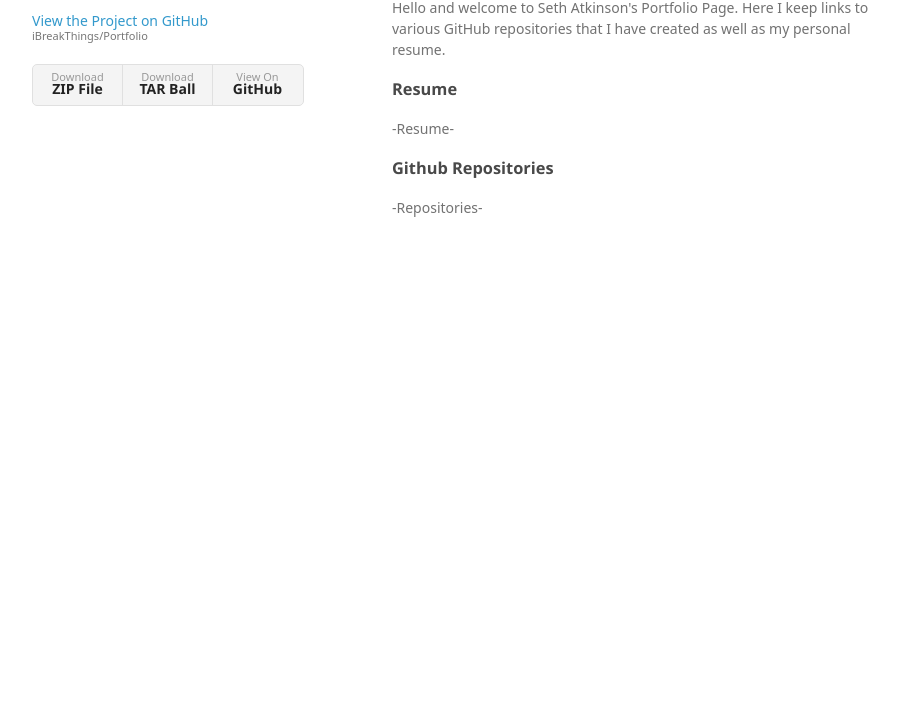
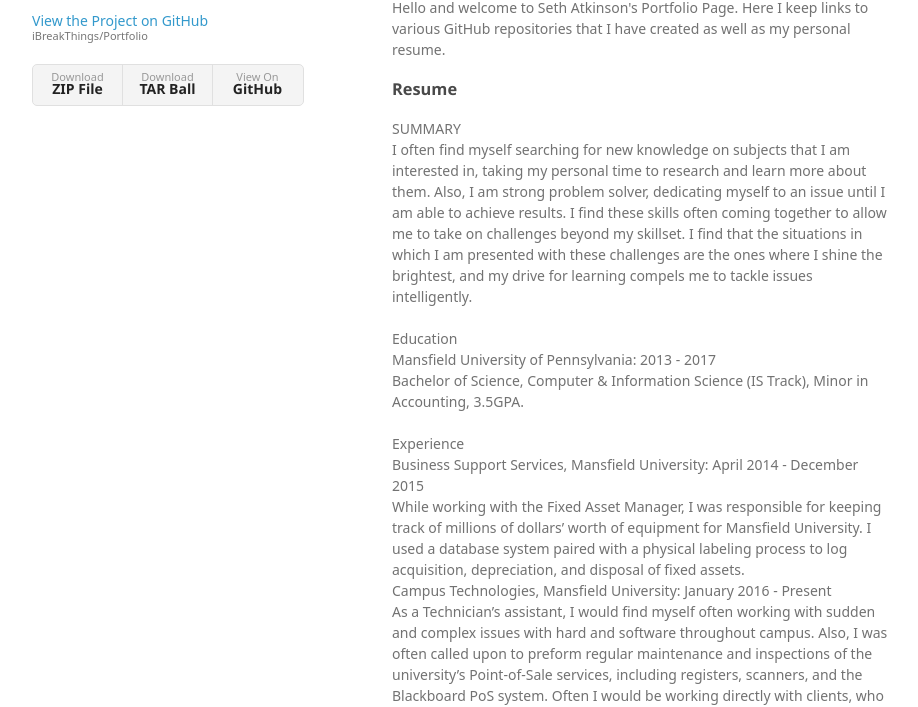
Before and after one commit to iBreakThings/Portfolio, a plain HTML site: page index.html in a window 1280 px wide. Shown: the part 99-806 px from the top of the page, without its empty margins (178-1096 px from the left). Drawn offline with Linux system fonts and the light colour scheme; a web font is replaced by a local one.

Commit message:
Update index.html

```diff
--- a/index.html
+++ b/index.html
@@ -36,12 +36,20 @@
 <h3>
 <a id="designer-templates" class="anchor" href="#designer-templates" aria-hidden="true"><span aria-hidden="true" class="octicon octicon-link"></span></a>Resume</h3>
 
-<p>-Resume-</p>
+<p>SUMMARY<br>I often find myself searching for new knowledge on subjects that I am interested in, taking my personal time to research and learn more about them. Also, I am strong problem solver, dedicating myself to an issue until I am able to achieve results. I find these skills often coming together to allow me to take on challenges beyond my skillset. I find that the situations in which I am presented with these challenges are the ones where I shine the brightest, and my drive for learning compels me to tackle issues intelligently.
+  <br><br>Education<br>Mansfield University of Pennsylvania: 2013 - 2017<br>Bachelor of Science, Computer & Information Science (IS Track), Minor in Accounting, 3.5GPA.
+  <br><br>Experience<br>Business Support Services, Mansfield University: April 2014 - December 2015<br>
+  While working with the Fixed Asset Manager, I was responsible for keeping track of millions of dollars’ worth of equipment for Mansfield University. I used a database system paired with a physical labeling process to log acquisition, depreciation, and disposal of fixed assets.
+  <br>Campus Technologies, Mansfield University: January 2016 - Present<br>
+  As a Technician’s assistant, I would find myself often working with sudden and complex issues with hard and software throughout campus. Also, I was often called upon to preform regular maintenance and inspections of the university’s Point-of-Sale services, including registers, scanners, and the Blackboard PoS system. Often I would be working directly with clients, who were faculty, staff, and students, in assisting them with problems or teaching them how to use various web-based services.
+
+</p>
 
 <h3>
 <a id="creating-pages-manually" class="anchor" href="#creating-pages-manually" aria-hidden="true"><span aria-hidden="true" class="octicon octicon-link"></span></a>Github Repositories</h3>
 
-<p>-Repositories-</p>
+        <p><a href="https://github.com/iBreakThings/awsshellscripts">Here</a> you will find a repository for a Ubuntu server setup script.<br></p>
+        <p><a href="https://github.com/iBreakThings/2013-Coding-Competition-Problem">Here</a> you will find my entry for the State Farm Coding Competition</p>
 
     <script src="javascripts/scale.fix.js"></script>
 
```
